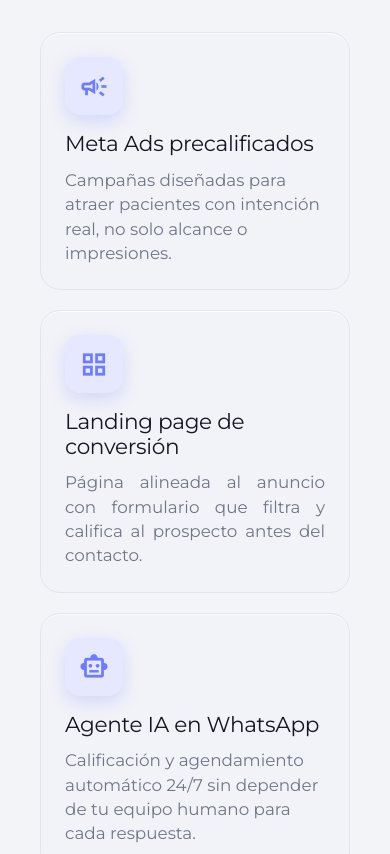
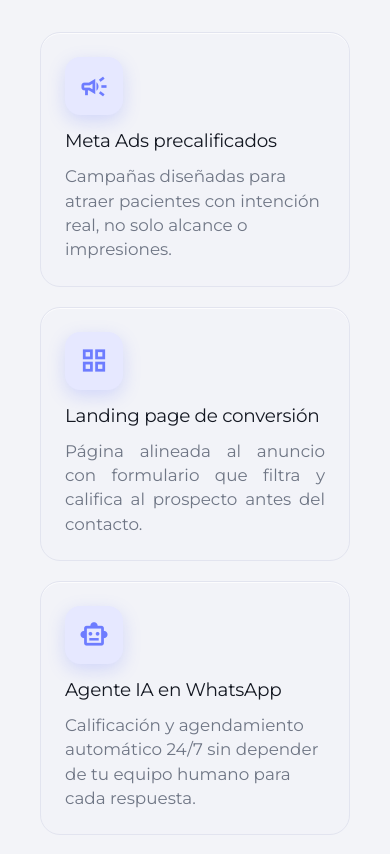
Before and after one commit to DavidRestrepoo/pyDistinto, an Angular app: page /home in a window 390 px wide. Shown: the part 4920-5774 px from the top of the page. Built offline with nearby package versions, Linux system fonts and the light colour scheme.

Commit message:
style: set white-space nowrap for s7 card titles on mobile

```diff
--- a/src/app/pages/home/home.component.scss
+++ b/src/app/pages/home/home.component.scss
@@ -2109,8 +2109,9 @@
   }
 
   .s7-card-title {
-    font-size: 1.35rem !important;
+    font-size: 1.15rem !important;
     max-width: none !important;
+    white-space: nowrap !important;
   }
 
   /* Sesión 8: Lo Que Incluye */
```
